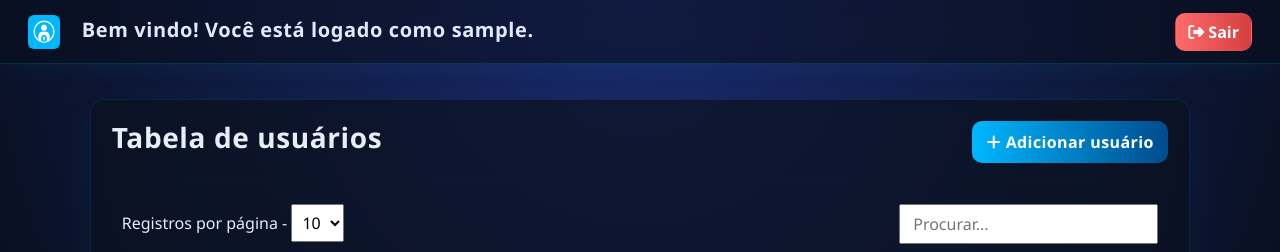
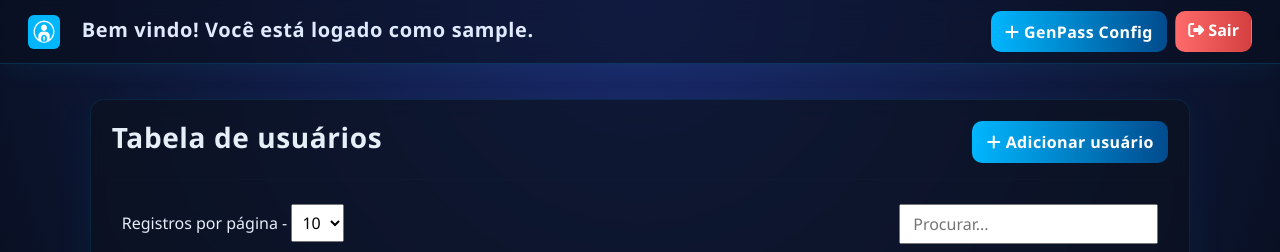
Before and after one commit to rodrigoadsilva/OpenVPN-User-Manager, a Flask app: page /vpn_users in a window 1280 px wide. Shown: the top 252 px of the page. Run offline with Flask 2, Linux system fonts and the light colour scheme; the visitor is signed in with stand-in values (Sample User, id 1); data that the repository does not hold is empty; some libraries are stand-ins or nearby versions.

Commit message:
Add password generation configuration and update user interface for GenPass settings

```diff
--- a/main.py
+++ b/main.py
@@ -43,6 +43,7 @@ def registrar_log(operacao: str, usuario_executante: str, detalhes: str) -> None
        f.write(log_entry)
 
 ######################### CRUD de usuários ###############################
+
 def create_user_and_add_to_group(username: str, password: str, groupname: str) -> bool:
     try:
         # Cria o usuário e o adiciona ao grupo
@@ -162,6 +163,49 @@ def disable_user(username: str) -> bool:
     except subprocess.CalledProcessError as e:
         print(f"Erro ao desabilitar o usuário '{username}': {e.stderr.decode()}")
         return False
+
+##########################################################################
+
+############### CONFIGURAÇÃO DE GERAÇÃO DE SENHA #########################
+def get_genpass_config():
+    config = {
+        'length': 12,
+        'lowercase': True,
+        'uppercase': True,
+        'numbers': True,
+    }
+
+    try:
+        with open('genpass.conf', 'r') as f:
+            for line in f:
+                line = line.strip()
+                if not line or line.startswith('#'):
+                    continue  # Ignora linhas vazias e comentários
+                key, value = line.split('=')
+                key = key.strip().lower()
+                value = value.strip().lower()
+
+                if key == 'length':
+                    config['length'] = int(value)
+                elif key in ['lowercase', 'uppercase', 'numbers']:
+                    config[key] = value == 'true'
+
+        return config
+    except FileNotFoundError:
+        return config  # Retorna configuração padrão se o arquivo não for encontrado
+
+def change_genpass_config(length: int, lowercase: bool, uppercase: bool, numbers: bool) -> bool:
+    try:
+        with open('genpass.conf', 'w') as f:
+            f.write(f"LENGTH={length}\n")
+            f.write(f"LOWERCASE={'true' if lowercase else 'false'}\n")
+            f.write(f"UPPERCASE={'true' if uppercase else 'false'}\n")
+            f.write(f"NUMBERS={'true' if numbers else 'false'}\n")
+        return True
+    except Exception as e:
+        print(f"Erro ao salvar a configuração de geração de senha: {e}")
+        return False
+
 ##########################################################################
 
 ######################### ROUTES #########################################
@@ -417,6 +461,24 @@ def unlock_user():
             return jsonify({'success': False, 'message': 'Erro, veja o log no terminal'})
     return redirect(url_for('login'))
 
+@app.route('/get_genpass_config', methods=['GET'])
+def load_genpass_config():
+    config = get_genpass_config()
+    return jsonify(config)
+
+@app.route('/change_genpass_config', methods=['POST'])
+def change_genpass_config_endpoint():
+    data = request.get_json()
+    length = data.get('length')
+    lowercase = data.get('lowercase')
+    uppercase = data.get('uppercase')
+    numbers = data.get('numbers')
+
+    if change_genpass_config(length, lowercase, uppercase, numbers):
+        return jsonify({'success': True, 'message': 'Configuração de geração de senha alterada com sucesso'})
+    else:
+        return jsonify({'success': False, 'message': 'Erro ao alterar configuração de geração de senha'})
+
 ##########################################################################
 
 if __name__ == '__main__':
--- a/templates/users_new.html
+++ b/templates/users_new.html
@@ -159,11 +159,15 @@
 
 		/* Modal styling - aplicar tema futurista */
 		.modal-content {
-			background: rgba(12,17,30,0.78);
+			background: #0f2233; /* cor sólida levemente clara, sem transparência */
 			border-radius: 12px;
 			border: 1px solid rgba(0,183,255,0.12);
 			box-shadow: 0 30px 80px rgba(0,183,255,0.06);
 			color: #e6eef8;
+		}
+		/* Escurece o backdrop para destacar o modal */
+		.modal-backdrop.show {
+			background-color: rgba(0, 0, 0, 0.55);
 		}
 		.modal-header, .modal-footer {
 			border: none;
@@ -217,9 +221,9 @@
 				Bem vindo! Você está logado como <b>{{ username }}</b>.
 			</span>
 			<div class="d-flex">
-				<!-- <button type="button" class="btn btn-custom mx-2" data-bs-toggle="modal" data-bs-target="#adminsModal">
-						<i class="fas fa-plus"></i> Admins
-				</button> -->
+				<button type="button" class="btn btn-custom mx-2" data-bs-toggle="modal" data-bs-target="#change_genpass_modal">
+						<i class="fas fa-plus"></i> GenPass Config
+				</button>
 				<a class="btn btn-danger" href="/logout"><i class="fas fa-sign-out-alt"></i> Sair</a>
 			</div>
 		</div>
@@ -379,26 +383,37 @@
 		</div>
 	</div>
 
-	<!-- Modal Change Group-->
-	<div class="modal fade" id="change_group_modal" data-bs-backdrop="static" data-bs-keyboard="false" tabindex="-1" aria-labelledby="staticBackdropLabel" aria-hidden="true">
+	<!-- Modal Change GenPass-->
+	<div class="modal fade" id="change_genpass_modal" data-bs-backdrop="static" data-bs-keyboard="false" tabindex="-1" aria-labelledby="staticBackdropLabel" aria-hidden="true">
 		<div class="modal-dialog">
 			<div class="modal-content">
 				<div class="modal-header">
-					<h1 class="modal-title fs-5" id="staticBackdropLabel">Mudar grupos</h1>
+					<h1 class="modal-title fs-5" id="staticBackdropLabel">Configurar Gerador de Senha</h1>
 				</div>
 				<div class="modal-body">
 					<div class="form-group">
-						<label for="change_group_user" class="form-label">Usuário</label>
-						<input type="text" class="form-control" id="change_group_user" name="user" required disabled>
-						<label class="mt-3 form-label">Grupos</label>
-						<div id="groups_checkboxes" class="mt-2">
-							<!-- Checkboxes serão inseridos aqui via JavaScript -->
+						<label for="pass_gen_range" class="form-label">Número de caracteres:</label>
+						<input type="range" class="form-range" min="8" max="24" value="12" id="pass_gen_range">
+						<output for="pass_gen_range" id="pass_gen_range_value" aria-hidden="true"></output>
+					</div>
+					<div class="form-group">
+						<div class="form-check">
+							<input class="form-check-input" type="checkbox" value="" id="pass_gen_lowercase" checked>
+							<label class="form-check-label" for="pass_gen_lowercase">Letras minúsculas</label>
+						</div>
+						<div class="form-check">
+							<input class="form-check-input" type="checkbox" value="" id="pass_gen_uppercase" checked>
+							<label class="form-check-label" for="pass_gen_uppercase">Letras maiúsculas</label>
+						</div>
+						<div class="form-check">
+							<input class="form-check-input" type="checkbox" value="" id="pass_gen_numbers" checked>
+							<label class="form-check-label" for="pass_gen_numbers">Números</label>
 						</div>
 					</div>
 				</div>
 				<div class="modal-footer">
 					<button type="button" class="btn btn-secondary" data-bs-dismiss="modal"><i class="fas fa-times"></i> Cancelar</button>
-					<button type="button" class="btn btn-primary" onclick="change_group()"><i class="fas fa-check"></i> Mudar</button>
+					<button type="button" class="btn btn-primary" onclick="change_genpass()"><i class="fas fa-check"></i> Mudar</button>
 				</div>
 			</div>
 		</div>
@@ -413,7 +428,40 @@
 
 	<script>
 		// Global variables
+		passGenCaracters = 12;
+		passGenLowercase = true;
+		passGenUppercase = true;
+		passGenNumbers = true;
+
+		const elPassGenRange = document.getElementById('pass_gen_range');
+		const elPassGenLowercase = document.getElementById('pass_gen_lowercase');
+		const elPassGenUppercase = document.getElementById('pass_gen_uppercase');
+		const elPassGenNumbers = document.getElementById('pass_gen_numbers');
+		const rangeOutput = document.getElementById('pass_gen_range_value');
+
 		document.addEventListener("DOMContentLoaded", function () {
+
+			rangeOutput.textContent = elPassGenRange.value;
+
+			elPassGenRange.addEventListener('input', function() {
+				rangeOutput.textContent = this.value;
+			});
+
+			fetch('/get_genpass_config')
+				.then(response => response.json())
+				.then(config => {
+					passGenCaracters = config.length;
+					passGenLowercase = config.lowercase;
+					passGenUppercase = config.uppercase;
+					passGenNumbers = config.numbers;
+					elPassGenRange.value = config.length;
+					elPassGenLowercase.checked = config.lowercase;
+					elPassGenUppercase.checked = config.uppercase;
+					elPassGenNumbers.checked = config.numbers;
+					rangeOutput.textContent = config.length;
+				})
+				.catch(error => console.error('Erro ao carregar configuração do gerador de senha:', error));
+
 			// Carrega os usuários
 			fetch('/get_users')
 				.then(response => response.json())
@@ -821,16 +869,78 @@
 			});
 		}
 
+		function loadGroups() {
+			fetch('/get_groups')
+				.then(response => response.json())
+				.then(groups => {
+					const groupCheckboxes = document.getElementById('groupCheckboxes');
+					groupCheckboxes.innerHTML = ''; // Limpa os checkboxes existentes
+
+					groups.forEach(group => {
+						const div = document.createElement('div');
+						div.className = 'form-check';
+
+						div.innerHTML = `
+							<input class="form-check-input" type="checkbox" name="groups" value="${group}" id="group_${group}">
+							<label class="form-check-label" for="group_${group}">
+								${group}
+							</label>
+						`;
+
+						groupCheckboxes.appendChild(div);
+					});
+				});
+		}
+
+		function change_genpass() {
+			passGenCaracters = elPassGenRange.value;
+			passGenLowercase = elPassGenLowercase.checked;
+			passGenUppercase = elPassGenUppercase.checked;
+			passGenNumbers = elPassGenNumbers.checked;
+			fetch('/set_genpass_config', {
+				method: 'POST',
+				headers: {
+					'Content-Type': 'application/json',
+				},
+				body: JSON.stringify({
+					length: passGenCaracters,
+					lowercase: passGenLowercase,
+					uppercase: passGenUppercase,
+					numbers: passGenNumbers
+				})
+			}).then(response => response.json())
+			.then(data => {
+				if (data.success) {
+					Swal.fire({
+						title: 'Configuração alterada com sucesso',
+						icon: 'success',
+						timer: 2000,
+						showConfirmButton: false
+					}).then(() => {
+						window.location.reload();
+					});
+				}
+			});
+		}
+
 		function gerarSenha(element) {
-			const caracteres = 'abcdefghijklmnopqrstuvwxyzABCDEFGHIJKLMNOPQRSTUVWXYZ0123456789';
-			const tamanhoSenha = 8;
+
 			let senha = '';
+			const tamanhoSenha = passGenCaracters;
 
-			// Garante pelo menos um número
-			senha += '0123456789'.charAt(Math.floor(Math.random() * 10));
-
-			// Garante pelo menos uma letra maiúscula
-			senha += 'ABCDEFGHIJKLMNOPQRSTUVWXYZ'.charAt(Math.floor(Math.random() * 26));
+			const caracteres = '';
+			if (passGenLowercase){
+				caracteres += 'abcdefghijklmnopqrstuvwxyz';
+				senha += 'abcdefghijklmnopqrstuvwxyz'.charAt(Math.floor(Math.random() * 26));
+			}
+			if (passGenUppercase) {
+				caracteres += 'ABCDEFGHIJKLMNOPQRSTUVWXYZ';
+				senha += 'ABCDEFGHIJKLMNOPQRSTUVWXYZ'.charAt(Math.floor(Math.random() * 26));
+			}
+			if (passGenNumbers) {
+				caracteres += '0123456789';
+				senha += '0123456789'.charAt(Math.floor(Math.random() * 10));
+			}
 
 			// Completa o resto da senha
 			for (let i = senha.length; i < tamanhoSenha; i++) {
@@ -861,30 +971,6 @@
 				}
 			});
 		}
-
-		function loadGroups() {
-			fetch('/get_groups')
-				.then(response => response.json())
-				.then(groups => {
-					const groupCheckboxes = document.getElementById('groupCheckboxes');
-					groupCheckboxes.innerHTML = ''; // Limpa os checkboxes existentes
-
-					groups.forEach(group => {
-						const div = document.createElement('div');
-						div.className = 'form-check';
-
-						div.innerHTML = `
-							<input class="form-check-input" type="checkbox" name="groups" value="${group}" id="group_${group}">
-							<label class="form-check-label" for="group_${group}">
-								${group}
-							</label>
-						`;
-
-						groupCheckboxes.appendChild(div);
-					});
-				});
-		}
-
 	</script>
 </body>
 </html>
```
Also changed, not shown: README.md, 1 other file.
